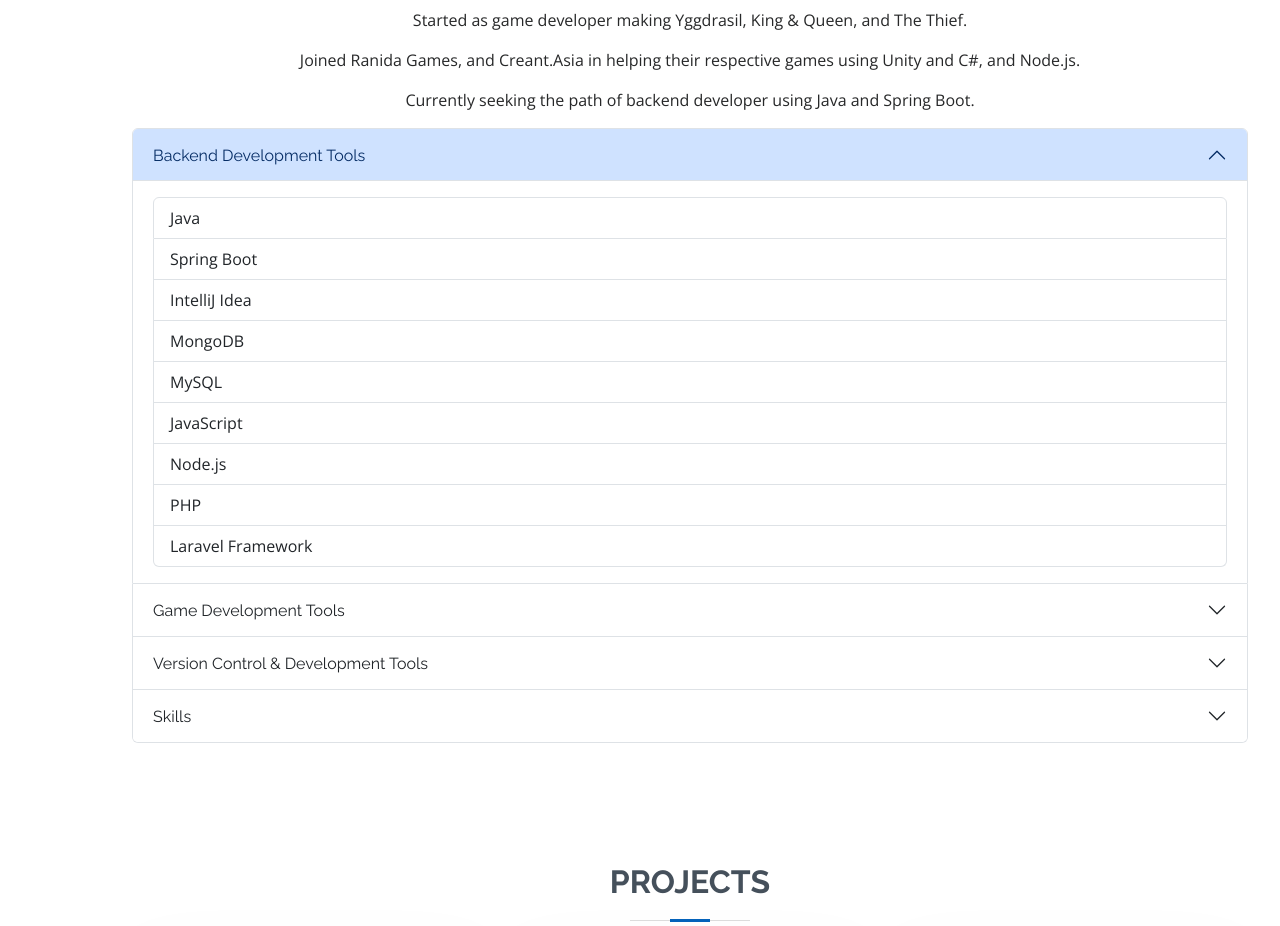
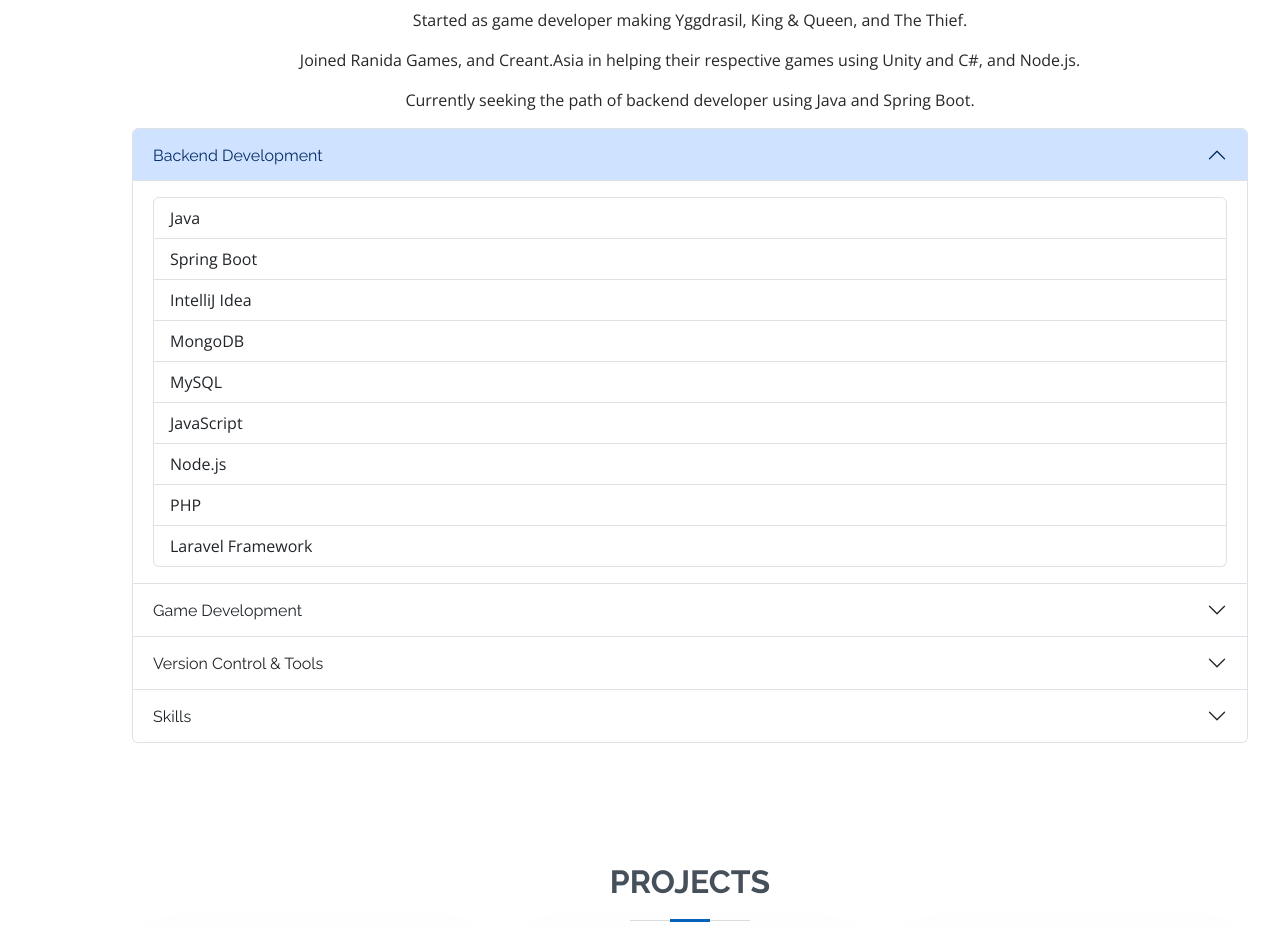
Before and after one commit to emmanuel-dev000/emmanuel-dev000.github.io, a plain HTML site: page index.html in a window 1280 px wide. Shown: the part 960-1886 px from the top of the page. Drawn offline with nearby package versions, Linux system fonts and the light colour scheme.

Commit message:
Removed Tools

```diff
--- a/index.html
+++ b/index.html
@@ -91,7 +91,7 @@
             <div class="accordion-item">
               <h2 class="accordion-header" id="panelsStayOpen-headingOne">
                 <button class="accordion-button" type="button" data-bs-toggle="collapse" data-bs-target="#panelsStayOpen-collapseOne" aria-expanded="true" aria-controls="panelsStayOpen-collapseOne">
-                  Backend Development Tools
+                  Backend Development
                 </button>
               </h2>
               <div id="panelsStayOpen-collapseOne" class="accordion-collapse collapse show" aria-labelledby="panelsStayOpen-headingOne">
@@ -113,7 +113,7 @@
             <div class="accordion-item">
               <h2 class="accordion-header" id="panelsStayOpen-headingTwo">
                 <button class="accordion-button collapsed" type="button" data-bs-toggle="collapse" data-bs-target="#panelsStayOpen-collapseTwo" aria-expanded="false" aria-controls="panelsStayOpen-collapseTwo">
-                  Game Development Tools
+                  Game Development
                 </button>
               </h2>
               <div id="panelsStayOpen-collapseTwo" class="accordion-collapse collapse" aria-labelledby="panelsStayOpen-headingTwo">
@@ -129,7 +129,7 @@
             <div class="accordion-item">
               <h2 class="accordion-header" id="panelsStayOpen-headingThree">
                 <button class="accordion-button collapsed" type="button" data-bs-toggle="collapse" data-bs-target="#panelsStayOpen-collapseThree" aria-expanded="false" aria-controls="panelsStayOpen-collapseThree">
-                  Version Control & Development Tools
+                  Version Control & Tools
                 </button>
               </h2>
               <div id="panelsStayOpen-collapseThree" class="accordion-collapse collapse" aria-labelledby="panelsStayOpen-headingThree">
```
